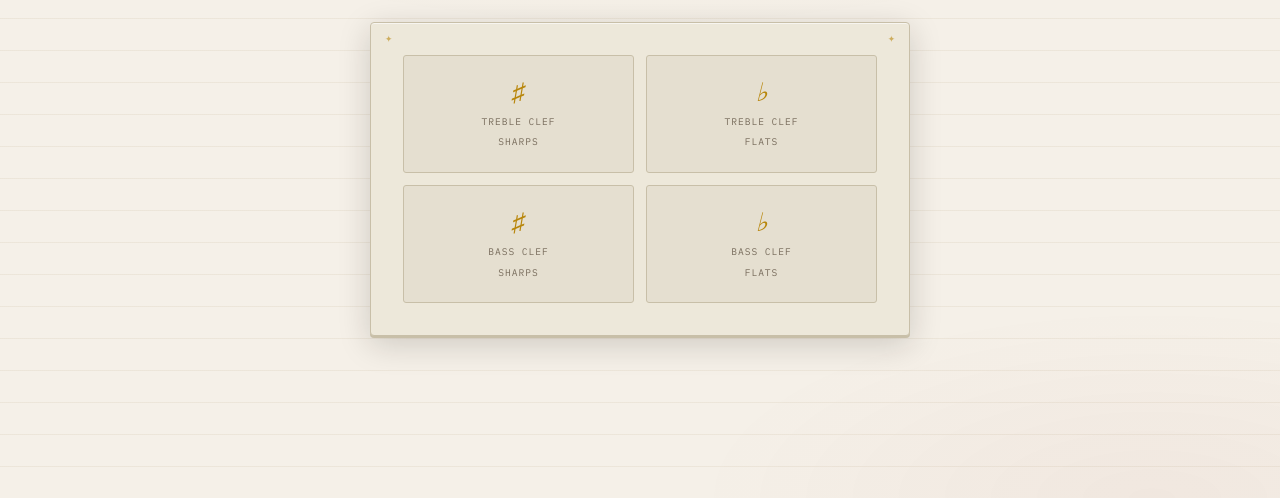
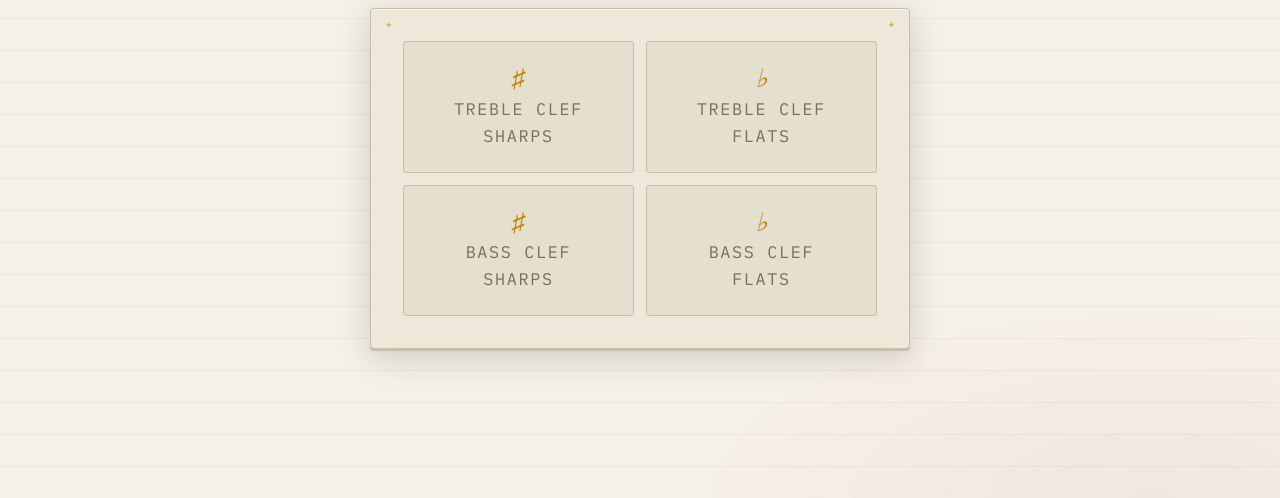
Before and after one commit to mlpianist/Sharps-and-Flats-Practice, a plain HTML site: page index.html in a window 1280 px wide. Shown: the part 302-800 px from the top of the page. Drawn offline with nearby package versions, Linux system fonts and the light colour scheme; a web font is replaced by a local one.

Commit message:
Update index.html
Change font size for home page buttons.

```diff
--- a/index.html
+++ b/index.html
@@ -136,7 +136,7 @@ body::after {
   margin-bottom: 6px;
 }
 .level-label {
-  font-size: 0.6rem;
+  font-size: 1.05rem;
   color: var(--muted);
   letter-spacing: 0.1em;
   text-transform: uppercase;
```
